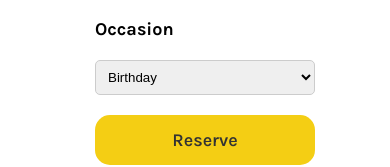
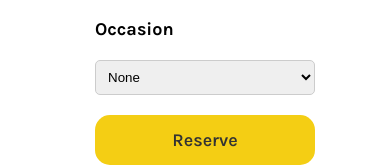
Before and after one commit to andyornia/frontend-capstone, a React (Create React App) app: page /booking in a window 390 px wide. Shown: the part 517-684 px from the top of the page. Built offline with nearby package versions, Linux system fonts and the light colour scheme; a web font is replaced by a local one.

Commit message:
added None type to occasion

```diff
--- a/src/BookingForm.js
+++ b/src/BookingForm.js
@@ -23,7 +23,7 @@ const BookingForm = ({ availableTimes, availableTimesDispatch, loading, initiali
         reservationDate: formattedDate,
         reservationTime: firstTime,
         guests: '2',
-        occasion: 'Birthday'
+        occasion: 'None'
     });
 
     const [formDateValue, setFormDateValue] = useState({formattedDate});
@@ -187,6 +187,7 @@ const BookingForm = ({ availableTimes, availableTimesDispatch, loading, initiali
            <input type="number" placeholder="2" min="1" max="10" id="guests" name="guests" value={formData.guests} onChange={handleChange} onBlur={handleInputBlur} />
            <label htmlFor="occasion">Occasion</label>
            <select id="occasion" name="occasion" value={formData.occasion} onChange={handleChange} >
+              <option>None</option>
               <option>Birthday</option>
               <option>Anniversary</option>
            </select>
--- a/src/styles.css
+++ b/src/styles.css
@@ -92,8 +92,7 @@
 }
 
 .placeholderHeadline {
-    margin: 0px auto;
-    margin-bottom: 10px;
+    margin: 10px auto;
     padding: 30px 0;
     text-align: center;
     background-color: var(--primary-green);
@@ -943,7 +942,7 @@
         color: var(--secondary-skin);
         font-size: 16px;
         font-family: var(--karla-font);
-        margin-top: 190px;
+        margin-top: 230px;
         padding: 20px;
         color: var(--secondary-skin);
         font-size: 16px;
@@ -1009,5 +1008,4 @@
     }
 
 
-
 }
```
